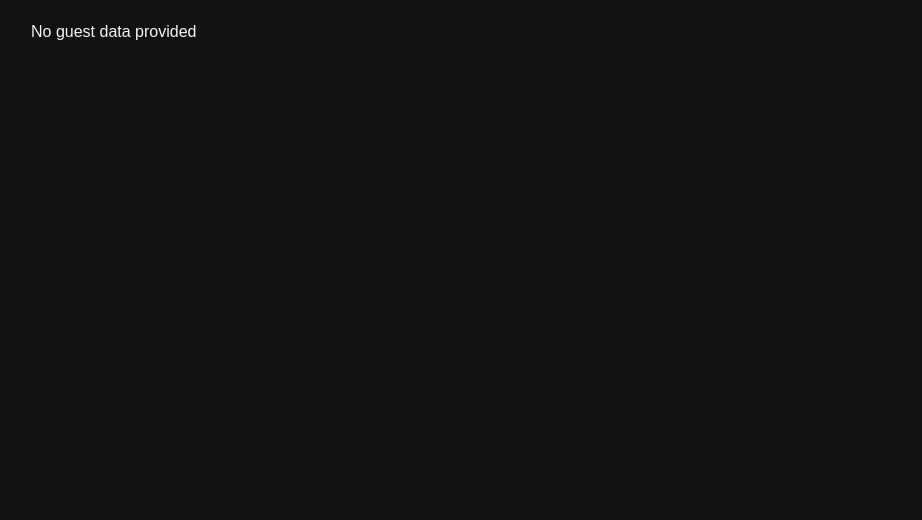
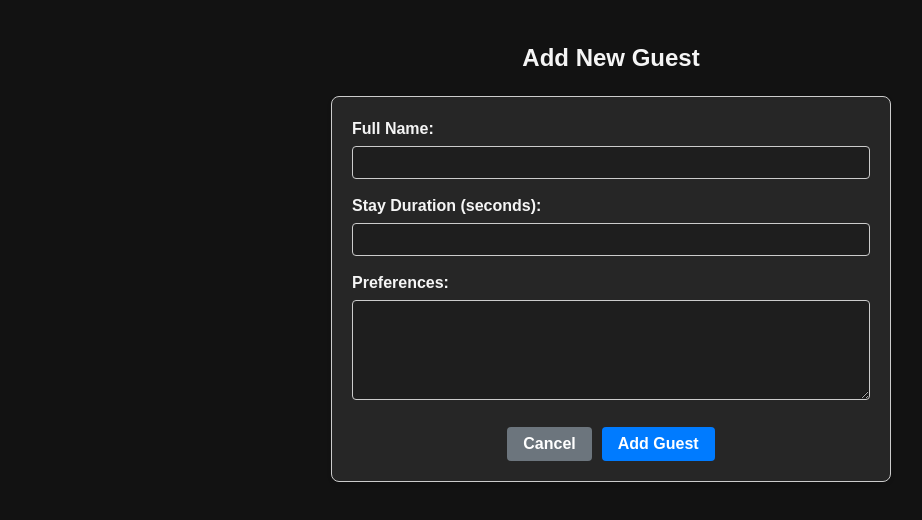
Before and after one commit to seradelarosa/gloomwood-manor-django-app, a React (Vite) app in the folder client/: page /register-guest in a window 1280 px wide. Shown: the top 520 px of the page, without its empty margins (29-951 px from the left). Built offline with nearby package versions, Linux system fonts and the light colour scheme; no server answers; a web font is replaced by a local one.

Commit message:
Can create new guest

```diff
--- a/client/src/components/RegistrationForm/RegistrationForm.jsx
+++ b/client/src/components/RegistrationForm/RegistrationForm.jsx
@@ -1,74 +1,101 @@
-import React from 'react';
+import React, { useState, useEffect } from 'react';
 import { useNavigate, useLocation } from 'react-router-dom';
 import './RegistrationForm.css';
 
 const RegistrationForm = () => {
     const navigate = useNavigate();
     const location = useLocation();
-    const guest = location.state?.guest;
+    const existingGuest = location.state?.guest;
 
-    if (!guest) {
-        return <div>No guest data provided</div>;
-    }
+    const [fullName, setFullName] = useState(existingGuest?.full_name || '');
+    const [stayDuration, setStayDuration] = useState(existingGuest?.stay_duration || '');
+    const [preferences, setPreferences] = useState(existingGuest?.preferences || '');
+    const [error, setError] = useState('');
 
-    const handleRegister = async (e) => {
+    const isNewGuest = !existingGuest;
+
+    const handleSubmit = async (e) => {
         e.preventDefault();
+        setError('');
+
+        if (!fullName || !stayDuration) {
+            setError('Full Name and Stay Duration are required.');
+            return;
+        }
 
         try {
-            const registerResponse = await fetch(`http://localhost:8000/api/guests/${guest.id}/`, {
-                method: 'PATCH',
-                headers: {
-                    'Content-Type': 'application/json',
-                },
-                body: JSON.stringify({
-                    registered: true,
-                    full_name: guest.full_name,
-                    stay_duration: guest.stay_duration,
-                    preferences: guest.preferences
-                }),
-            });
+            let response;
+            const guestData = {
+                full_name: fullName,
+                stay_duration: parseInt(stayDuration, 10),
+                preferences: preferences,
+                registered: true
+            };
 
-            if (!registerResponse.ok) {
-                throw new Error('Failed to register guest');
+            if (isNewGuest) {
+                response = await fetch('http://localhost:8000/api/guests/', {
+                    method: 'POST',
+                    headers: { 'Content-Type': 'application/json' },
+                    body: JSON.stringify(guestData),
+                });
+            } else {
+                response = await fetch(`http://localhost:8000/api/guests/${existingGuest.id}/`, {
+                    method: 'PATCH',
+                    headers: { 'Content-Type': 'application/json' },
+                    body: JSON.stringify(guestData),
+                });
+            }
+
+            if (!response.ok) {
+                const errorData = await response.json();
+                throw new Error(errorData.detail || `Failed to ${isNewGuest ? 'add' : 'register'} guest`);
             }
 
             navigate('/guests-list');
         } catch (error) {
-            console.error('Error registering guest:', error);
+            console.error(`Error ${isNewGuest ? 'adding' : 'registering'} guest:`, error);
+            setError(error.message || `An error occurred.`);
         }
     };
 
     return (
         <div className="registration-container">
-            <h2 className="registration-title">Register Guest</h2>
-            <form onSubmit={handleRegister} className="registration-form">
+            <h2 className="registration-title">{isNewGuest ? 'Add New Guest' : 'Register Guest'}</h2>
+            <form onSubmit={handleSubmit} className="registration-form">
+                {error && <div className="error-message">{error}</div>}
                 <div className="form-group">
                     <label>Full Name:</label>
                     <input
                         type="text"
-                        value={guest.full_name}
-                        readOnly
+                        value={fullName}
+                        onChange={(e) => setFullName(e.target.value)}
+                        readOnly={!isNewGuest}
+                        required
                     />
                 </div>
                 <div className="form-group">
                     <label>Stay Duration (seconds):</label>
                     <input
                         type="number"
-                        value={guest.stay_duration}
-                        readOnly
+                        value={stayDuration}
+                        onChange={(e) => setStayDuration(e.target.value)}
+                        readOnly={!isNewGuest}
+                        required
+                        min="1"
                     />
                 </div>
                 <div className="form-group">
                     <label>Preferences:</label>
                     <textarea
-                        value={guest.preferences || ''}
-                        readOnly
+                        value={preferences}
+                        onChange={(e) => setPreferences(e.target.value)}
+                        readOnly={!isNewGuest}
                     />
                 </div>
                 <div className="button-group">
                     <button
                         type="button"
-                        onClick={() => navigate('/requests-list')}
+                        onClick={() => navigate(isNewGuest ? '/requests-list' : '/requests-list')}
                         className="cancel-button"
                     >
                         Cancel
@@ -77,7 +104,7 @@ const RegistrationForm = () => {
                         type="submit"
                         className="submit-button"
                     >
-                        Confirm Registration
+                        {isNewGuest ? 'Add Guest' : 'Confirm Registration'}
                     </button>
                 </div>
             </form>
--- a/client/src/components/RequestsList/RequestsList.jsx
+++ b/client/src/components/RequestsList/RequestsList.jsx
@@ -27,9 +27,23 @@ const RequestsList = () => {
         navigate('/register-guest', { state: { guest } });
     };
 
+    // add functionality...
+    const handleAddGuest = () => {
+        navigate('/register-guest');
+    };
+
     return (
         <div className="requests-container">
-            <h2 className="requests-title">Booking Requests</h2>
+            <div className="requests-header">
+                <h2 className="requests-title">Booking Requests</h2>
+                {/* added button to add guests */}
+                <button
+                    onClick={handleAddGuest}
+                    title="Add New Unregistered Guest"
+                >
+                    +
+                </button>
+            </div>
             <div className="requests-list">
                 {requests.length === 0 ? (
                     <p className="no-requests">No booking requests at this time.</p>
```
